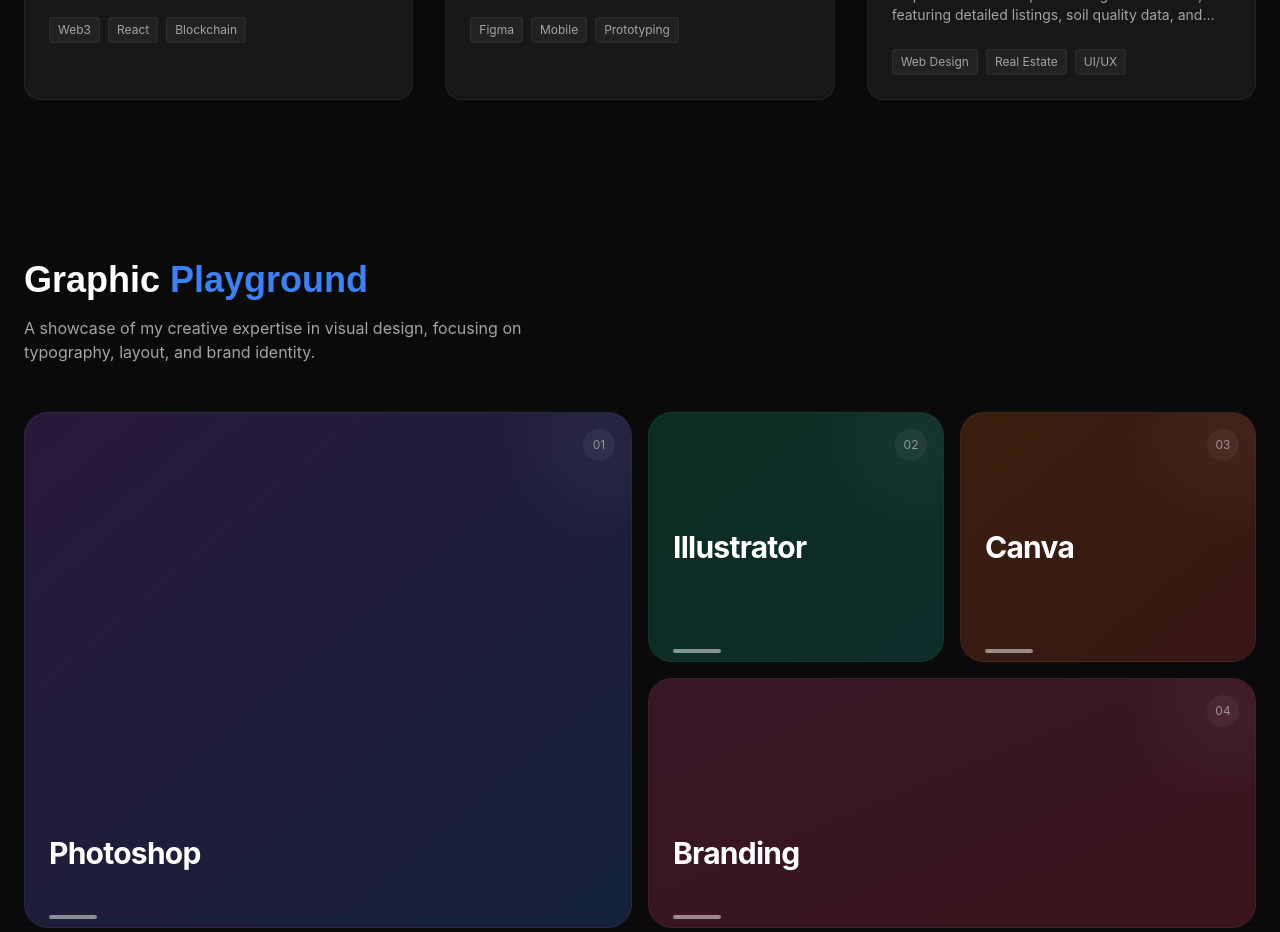
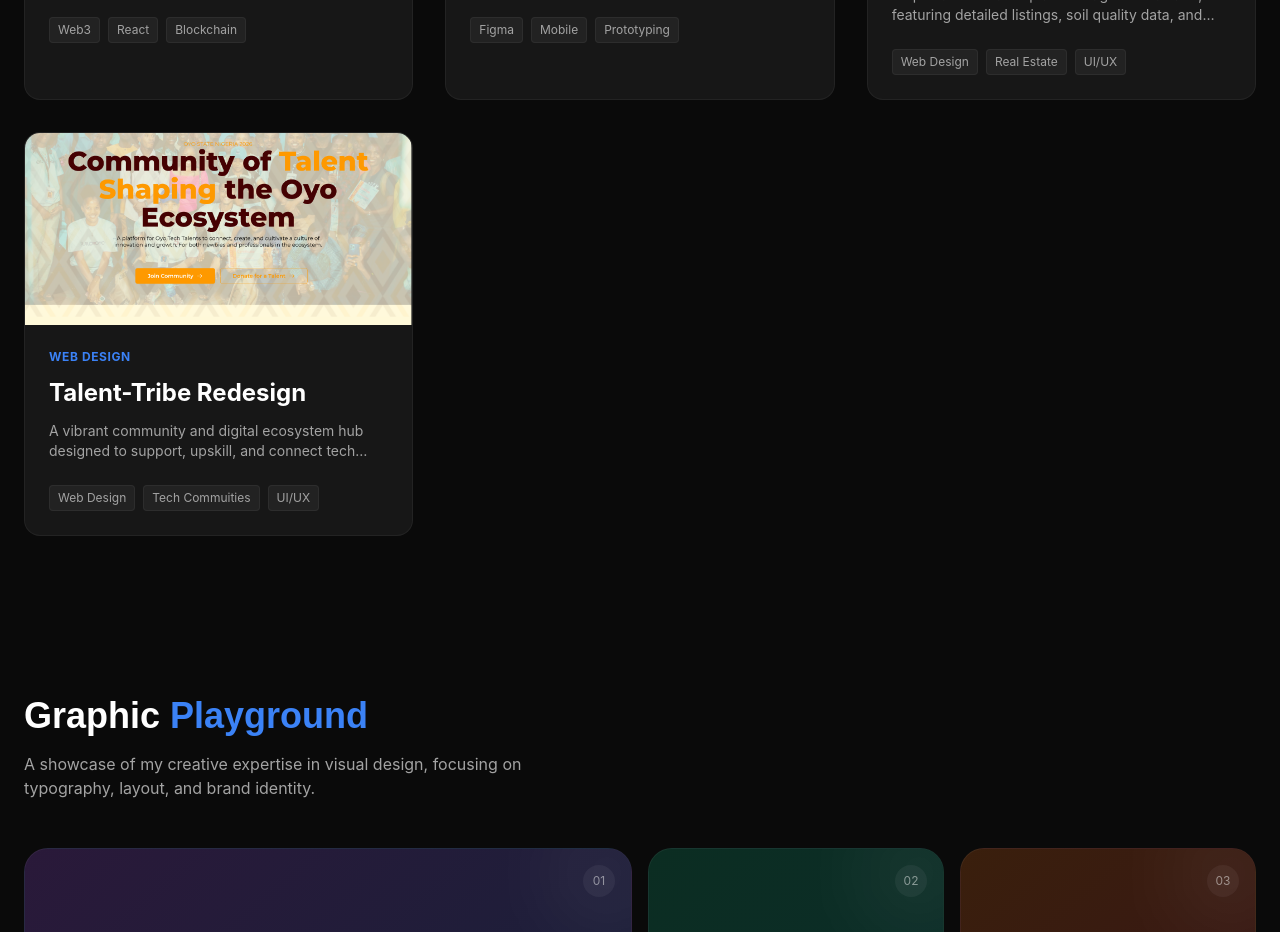
Before and after one commit to Herryking25/Remmy-Design, a React (Vite) app: page / in a window 1280 px wide. Shown: the part 2120-3052 px from the top of the page. Built offline with nearby package versions, Linux system fonts and the light colour scheme.

Commit message:
New project

```diff
--- a/src/data/projects.js
+++ b/src/data/projects.js
@@ -1,6 +1,7 @@
 import foodApp from '../assets/images/Food-App.png';
 import farmland from '../assets/images/Farmland.png';
 import nearWallet from '../assets/images/near-wallet.png';
+import Talenttribe from '../assets/images/Talenttribe.png';
 
 export const projects = [
     {
@@ -50,5 +51,21 @@
         problem: "Buyers lacked access to critical data like soil quality and historical yield without visiting properties in person.",
         solution: "Designed property listing pages that highlight key metrics visually. Added interactive maps and a direct messaging system for inquiries.",
         results: "The platform facilitated over $5M in land transactions in its first quarter."
+    },
+    {
+        id: 4,
+        title: "Talent-Tribe Redesign",
+        category: "Web Design",
+        description: "A vibrant community and digital ecosystem hub designed to support, upskill, and connect tech talent in Oyo State, Nigeria",
+        image: Talenttribe,
+        tags: ["Web Design", "Tech Commuities", "UI/UX"],
+        link: "https://www.figma.com/proto/GumaL3Xc2fe4KObbyRebOh/Official-Website--Talent-Tribe-?node-id=620-238&t=NVbFtquQlbNrKo9c-0&scaling=scale-down&content-scaling=fixed&page-id=0%3A1",
+        client: "Oyo Talent-tribe",
+        role: "Lead Designer",
+        duration: "1 Month",
+        overview: "Specifically founded to transform the local tech narrative from casual networking into a powerhouse of practical, employable innovation.",
+        problem: "created to solve the local tech-ecosystem gap where talent development was defined more by motivational gatherings than by hard, deployable skills.",
+        solution: " Talent Tribe established a structured, decentralised technical funnel to turn raw raw interest into employable industry talent.",
+        results: "Oyo Talent Tribe transformed a motivational tech scene into a regional pipeline that trained over 400 builders and launched AI-driven software solutions. "
     }
 ];
```
Also changed, not shown: src/assets/images/talenttribe.png (added).
